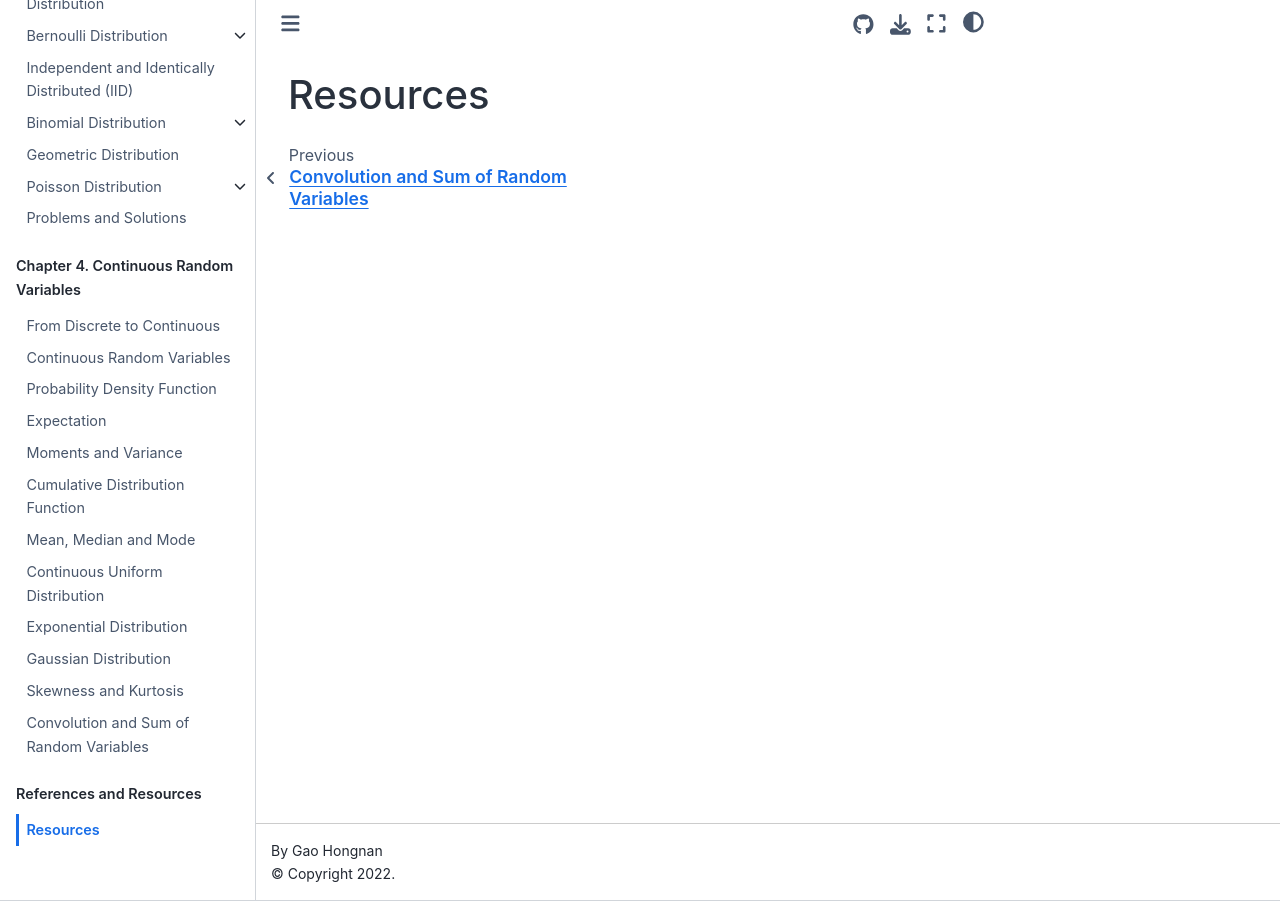
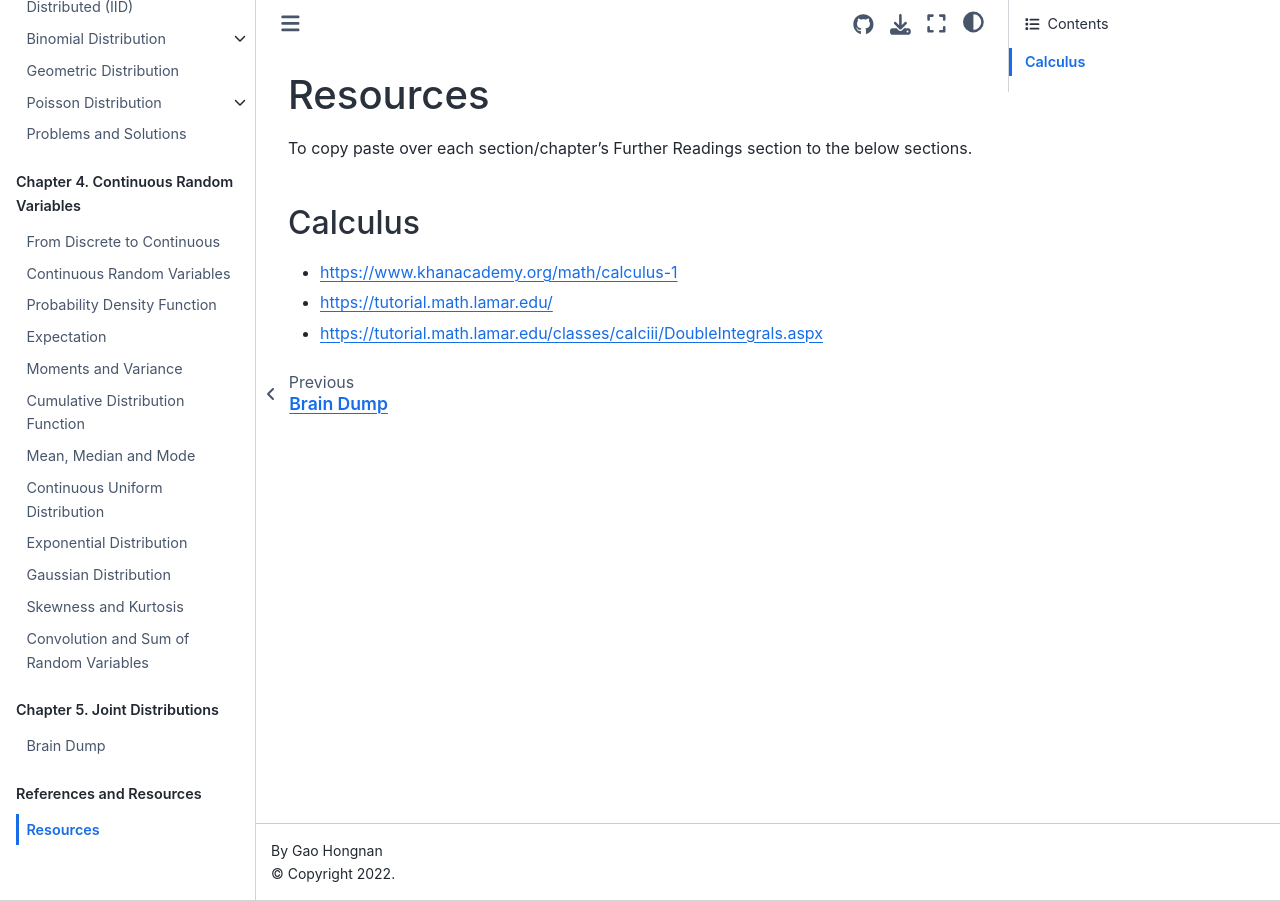
Before and after one commit to tan-wt/gaohn-probability-stats, a Jupyter Book: the page built from content/references_and_resources/resources.md, in a window 1280 px wide. Built offline with Jupyter Book 1.0.4 settings and Sphinx 7.4.7 and the Sphinx Book theme 1.1.4, drawn with Linux system fonts in a browser that asks for light colours; pages that are not in the unit, such as notebooks, are missing from menus.

Commit message:
docs: update iid documentation, and add braindump for 05_joint_distributions

```diff
--- a/content/_config.yml
+++ b/content/_config.yml
@@ -100,6 +100,8 @@ sphinx:
           "rcurl": "\\right\\}"
           "pmf": "p_X"
           "pdf": "f_X"
+          "pdftwo": "f_{X,Y}"
+          "pdfjoint": "f_{\\mathbf{X}}"
           "cdf": "F_X"
           "pspace": "(\\Omega, \\mathcal{F}, \\mathbb{P})"
           "var": "\\operatorname{Var}"
--- a/content/_toc.yml
+++ b/content/_toc.yml
@@ -10,6 +10,7 @@ parts:
       - file: 01_mathematical_preliminaries/01_combinatorics.md
       - file: 01_mathematical_preliminaries/02_calculus.md
       - file: 01_mathematical_preliminaries/exercises.ipynb
+
   - caption: Chapter 2. Probability
     chapters:
     - file: 02_probability/0202_probability_space.md
@@ -18,6 +19,7 @@ parts:
     - file: 02_probability/0205_independence.md
     - file: 02_probability/0206_bayes_theorem.md
     - file: 02_probability/summary.md
+
   - caption: Chapter 3. Discrete Random Variables
     chapters:
     - file: 03_discrete_random_variables/0301_random_variables.md
@@ -43,6 +45,7 @@ parts:
       - file: 03_discrete_random_variables/0311_poisson_distribution_implementation.ipynb
     # - file: 03_discrete_random_variables/summary.md
     - file: 03_discrete_random_variables/exercises.md
+
   - caption: Chapter 4. Continuous Random Variables
     chapters:
     - file: 04_continuous_random_variables/from_discrete_to_continuous.md
@@ -57,6 +60,11 @@ parts:
     - file: 04_continuous_random_variables/0409_gaussian_distribution.md
     - file: 04_continuous_random_variables/0410_skewness_and_kurtosis.md
     - file: 04_continuous_random_variables/0411_convolve_and_sum_of_random_variables.md
+
+  - caption: Chapter 5. Joint Distributions
+    chapters:
+    - file: 05_joint_distributions/braindump.md
+
   - caption: References and Resources
     chapters:
     - file: references_and_resources/bibliography.md
--- a/content/references_and_resources/resources.md
+++ b/content/references_and_resources/resources.md
@@ -1 +1,9 @@
 # Resources
+
+To copy paste over each section/chapter's Further Readings section to the below sections.
+
+## Calculus
+
+- https://www.khanacademy.org/math/calculus-1
+- https://tutorial.math.lamar.edu/
+- https://tutorial.math.lamar.edu/classes/calciii/DoubleIntegrals.aspx
```
Also changed, not shown: content/03_discrete_random_variables/iid.md (+16 -7 lines), content/05_joint_distributions/braindump.md (added, +10 -0 lines).
